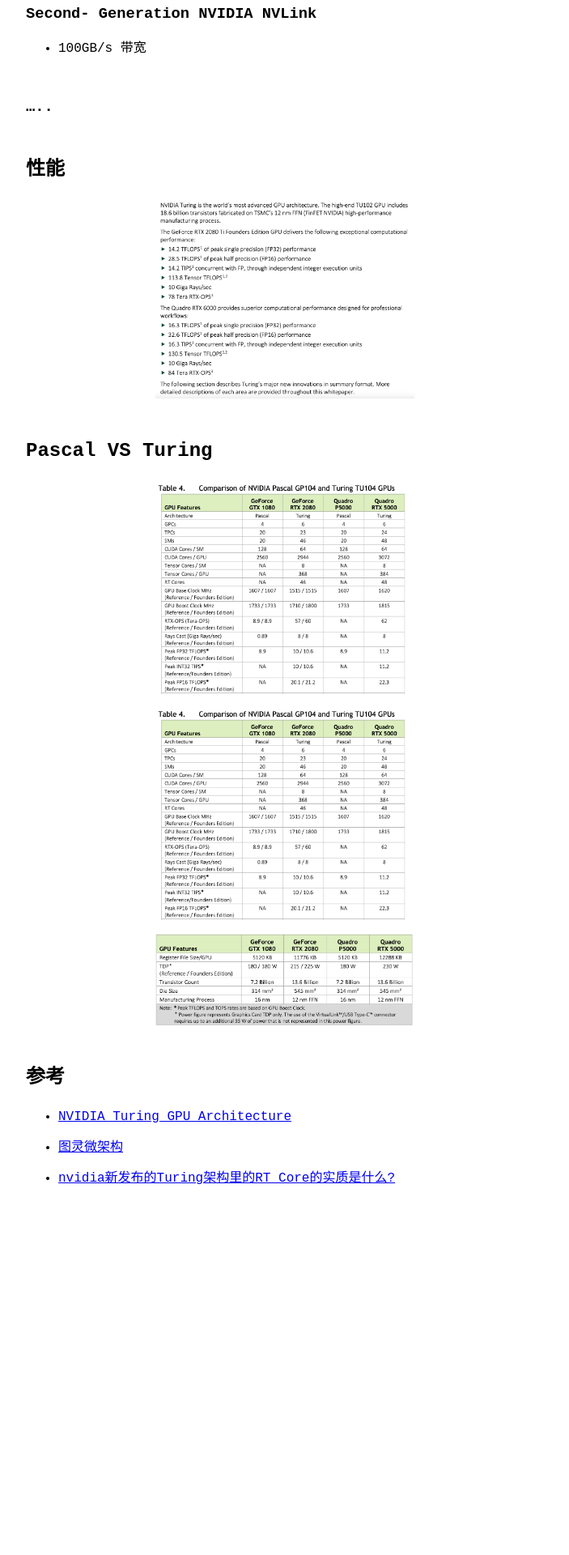
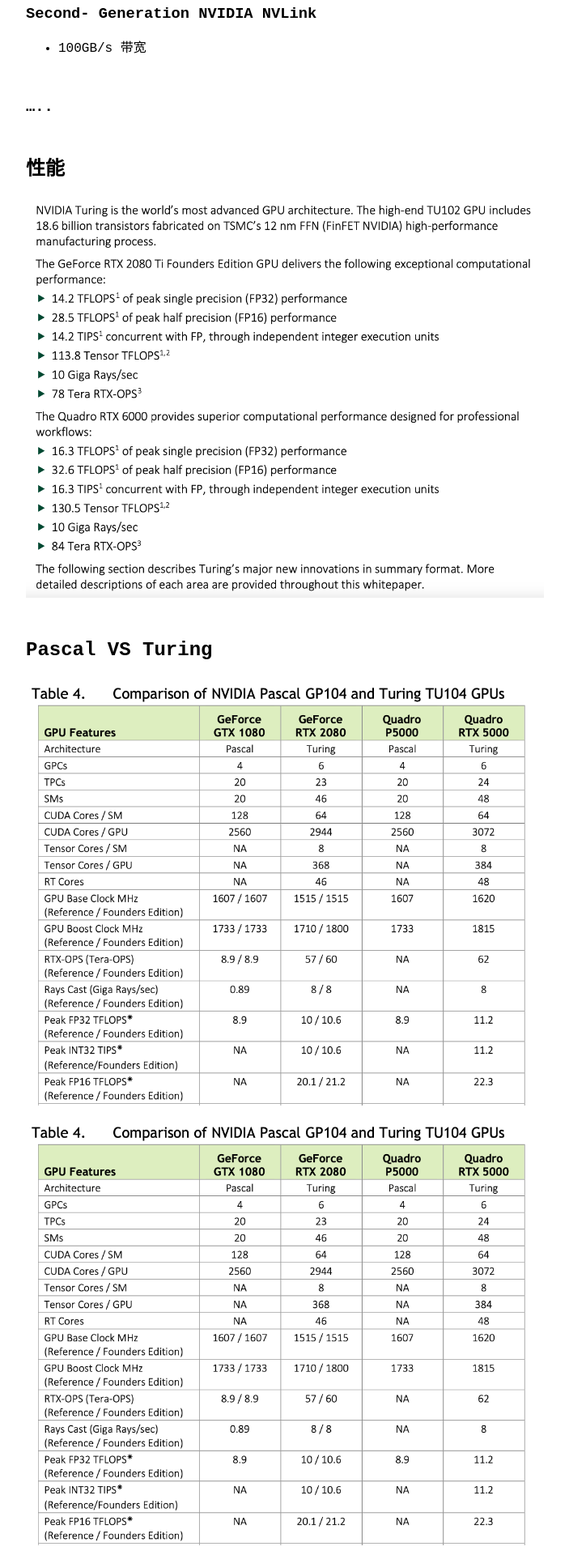
Before and after one commit to Daydream0929/daydream0929.github.io, a Jekyll site: the page built from _posts/2024-01-26-nvidia-turing.md, in a window 1280 px wide. Shown: the part 1053-2973 px from the top of the page at 81% size, without its empty margins (288-991 px from the left). Built offline with Jekyll 4.4.1, drawn with Linux system fonts in a browser that asks for light colours; our own code applies the rules of GitHub Pages for plain Markdown files; before the commit the page ends 2600 px from its top, so only the background shows below that.

Commit message:
update sass

```diff
--- a/_sass/no-style-please.scss
+++ b/_sass/no-style-please.scss
@@ -90,8 +90,8 @@
 img {
   width: auto;
   height: auto;
-  max-width: 50%;
-  max-height: 50%;
+  max-width: 100%;
+  max-height: 100%;
   display: block;
   margin: 0 auto;
 }
```
